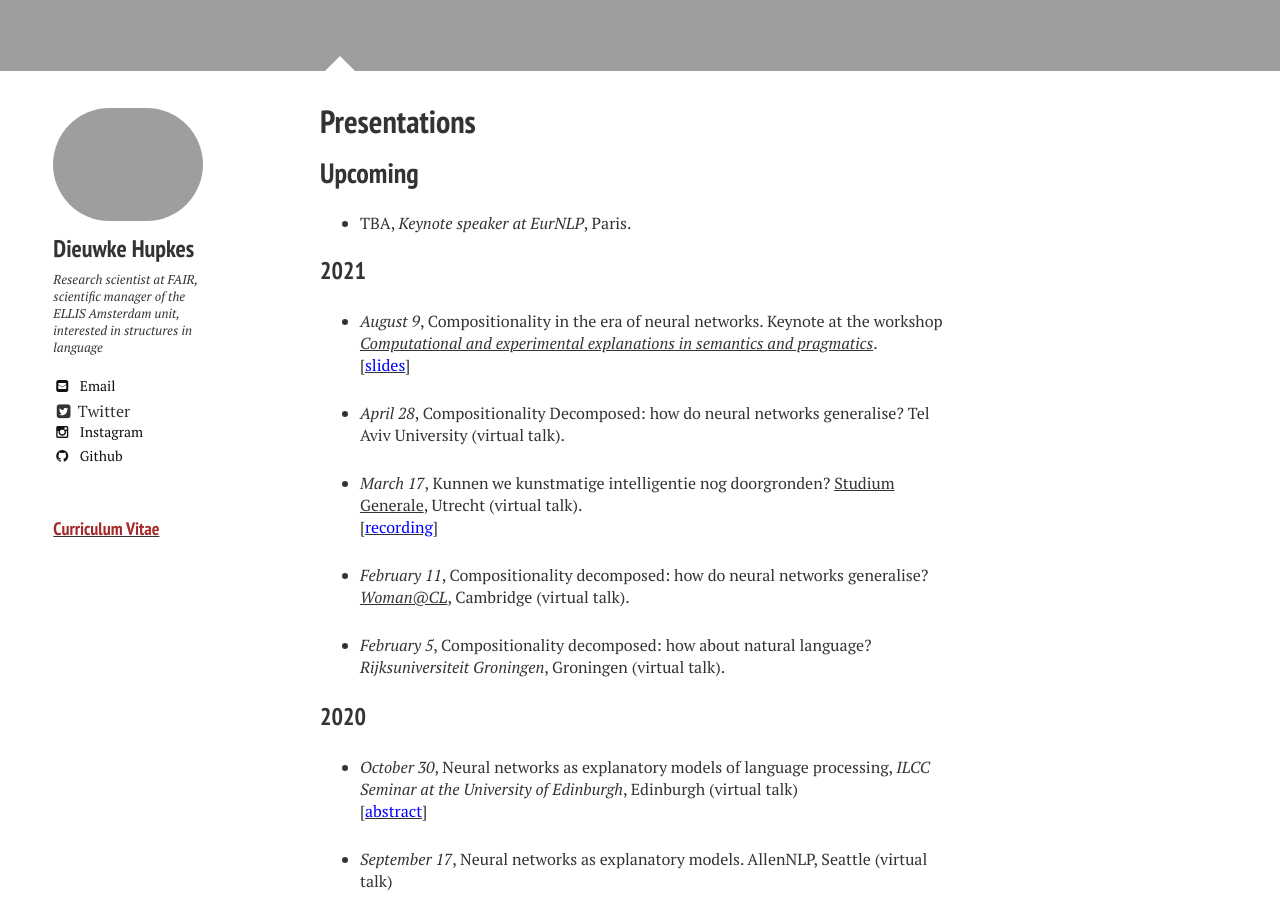
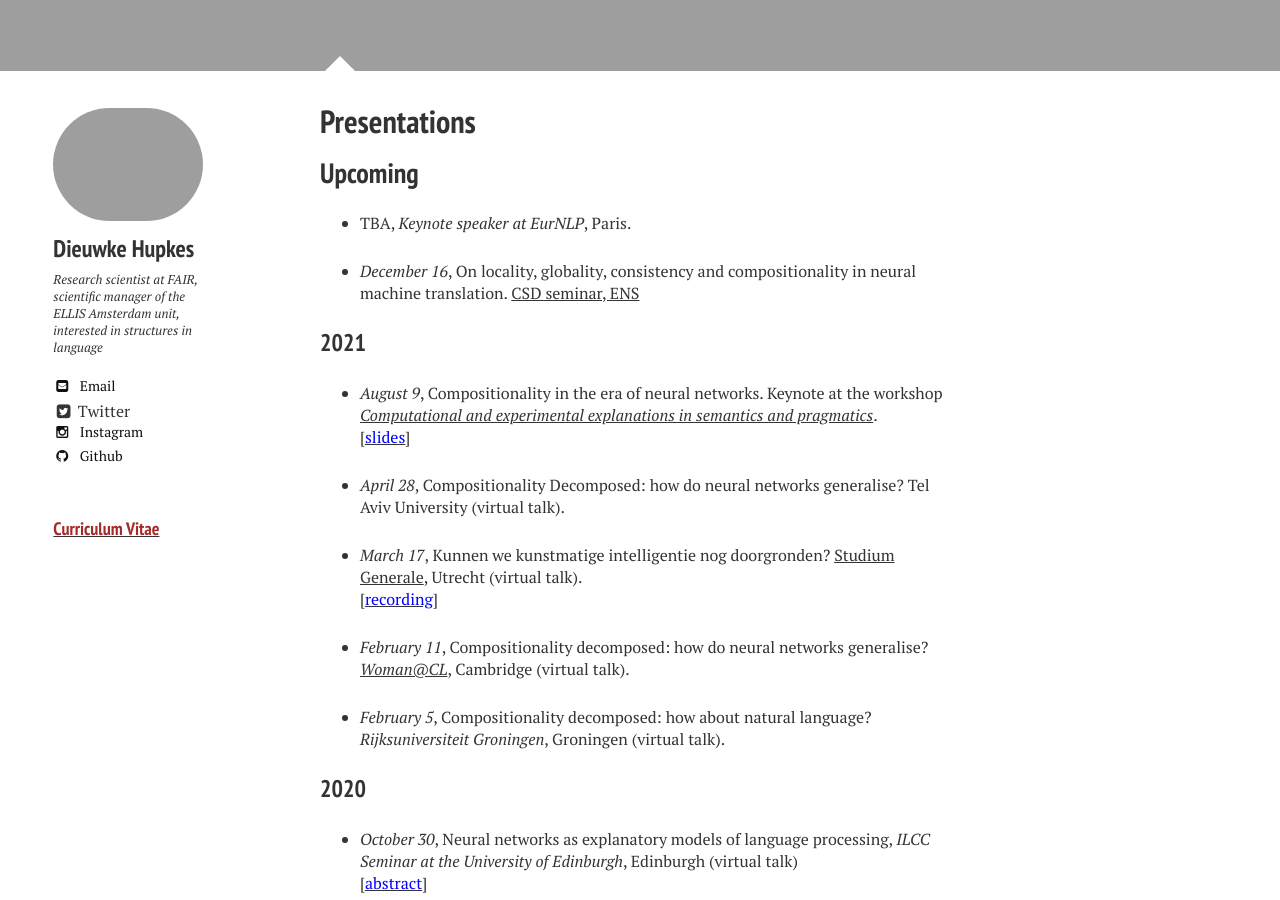
Before and after one commit to dieuwkehupkes/dieuwkehupkes.github.io, a Jekyll site: the page built from talks.md, in a window 1280 px wide and 900 px high, scrolled down 973 px. Built offline with Jekyll 4.4.1, drawn with Linux system fonts in a browser that asks for light colours; nearby versions of some CDN libraries.

Commit message:
ENS, CSD seminar

```diff
--- a/talks.md
+++ b/talks.md
@@ -13,6 +13,9 @@ image:
 ## Upcoming
 
 * TBA, *Keynote speaker at EurNLP*, Paris.
+
+* *December 16*, On locality, globality, consistency and compositionality in neural machine translation. [CSD seminar, ENS](https://csd.ens.psl.eu/?-seminaire-)
+
 
 ### 2021
 
```
